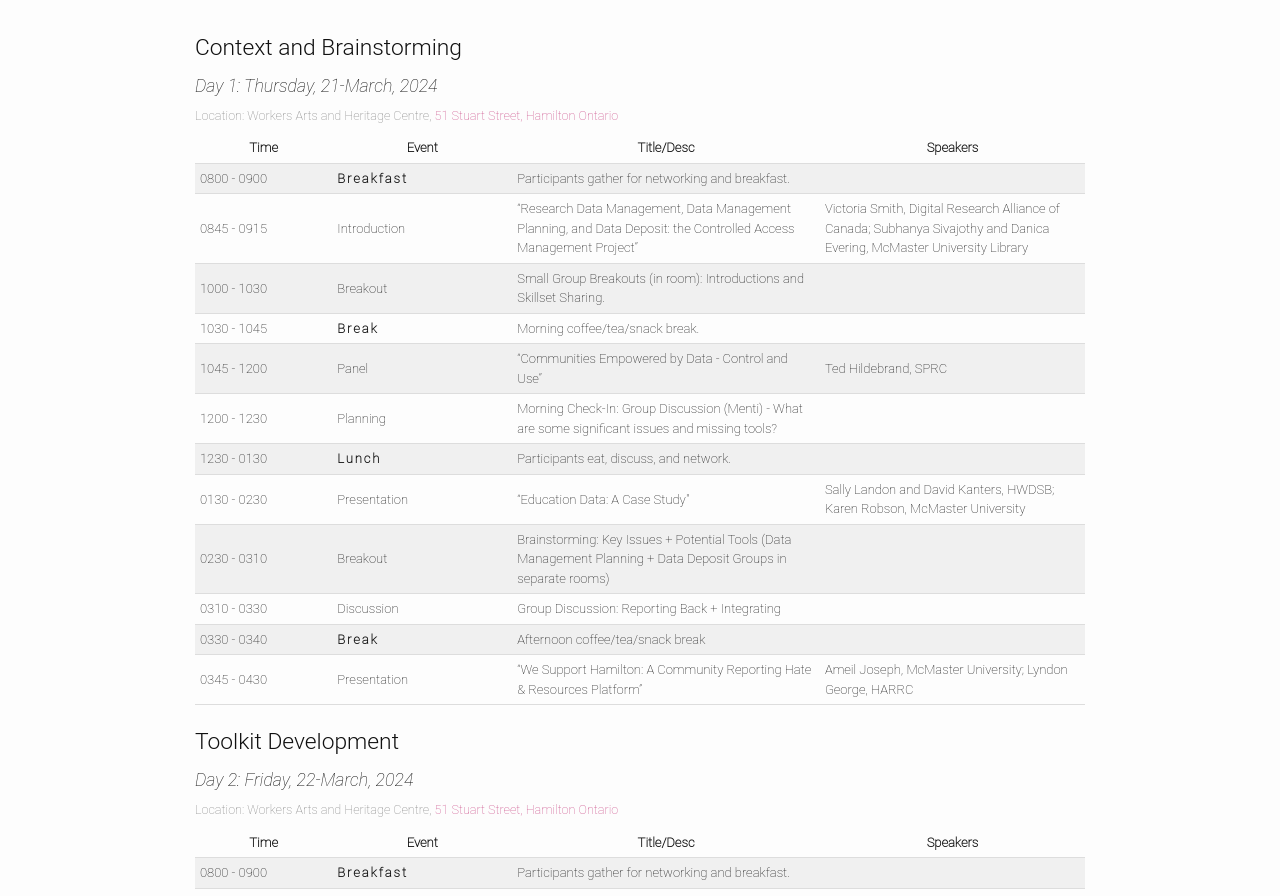
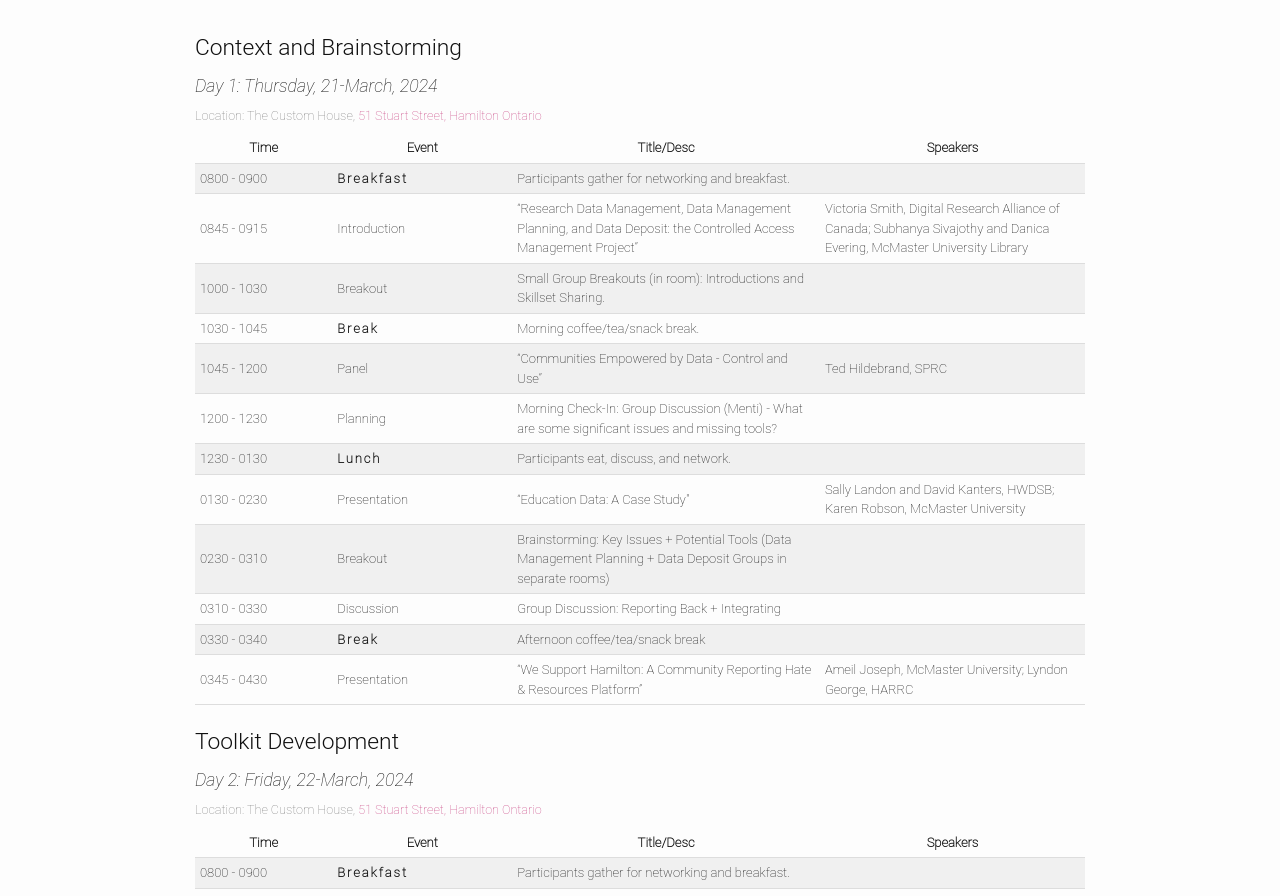
Before and after one commit to Community-Data-Toolkits-Workshop/CDTW, a Jekyll site: the page built from agenda.md, in a window 1280 px wide. Shown: the part 308-1204 px from the top of the page. Built offline with Jekyll 4.4.1, drawn with Linux system fonts in a browser that asks for light colours.

Commit message:
Update agenda.md

```diff
--- a/agenda.md
+++ b/agenda.md
@@ -19,7 +19,7 @@ permalink: /agenda/
 
 <h3 id="day-1">Day 1: Thursday, 21-March, 2024</h3>
 
-<p class="post-meta">Location: Workers Arts and Heritage Centre, <a href="https://maps.app.goo.gl/doN9BYXDsPR2ipe59">51 Stuart Street, Hamilton Ontario</a></p>
+<p class="post-meta">Location: The Custom House, <a href="https://maps.app.goo.gl/doN9BYXDsPR2ipe59">51 Stuart Street, Hamilton Ontario</a></p>
 
 <table class="one">
   <thead>
@@ -109,7 +109,7 @@ permalink: /agenda/
 ## Toolkit Development
 
 <h3 id="day-2">Day 2: Friday, 22-March, 2024</h3>
-<p class="post-meta">Location: Workers Arts and Heritage Centre, <a href="https://maps.app.goo.gl/doN9BYXDsPR2ipe59">51 Stuart Street, Hamilton Ontario</a></p>
+<p class="post-meta">Location: The Custom House, <a href="https://maps.app.goo.gl/doN9BYXDsPR2ipe59">51 Stuart Street, Hamilton Ontario</a></p>
 
 
 <table class="one">
```
